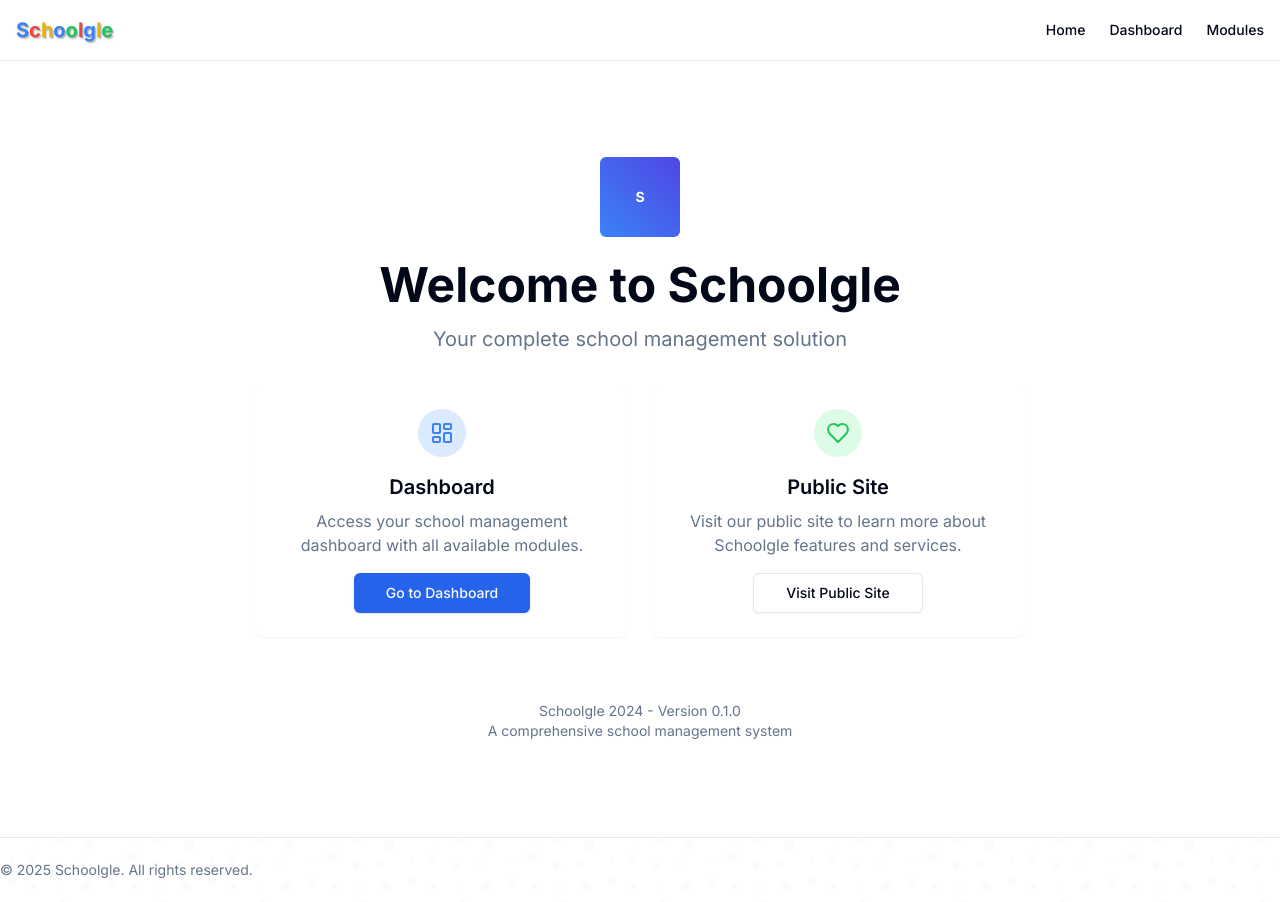
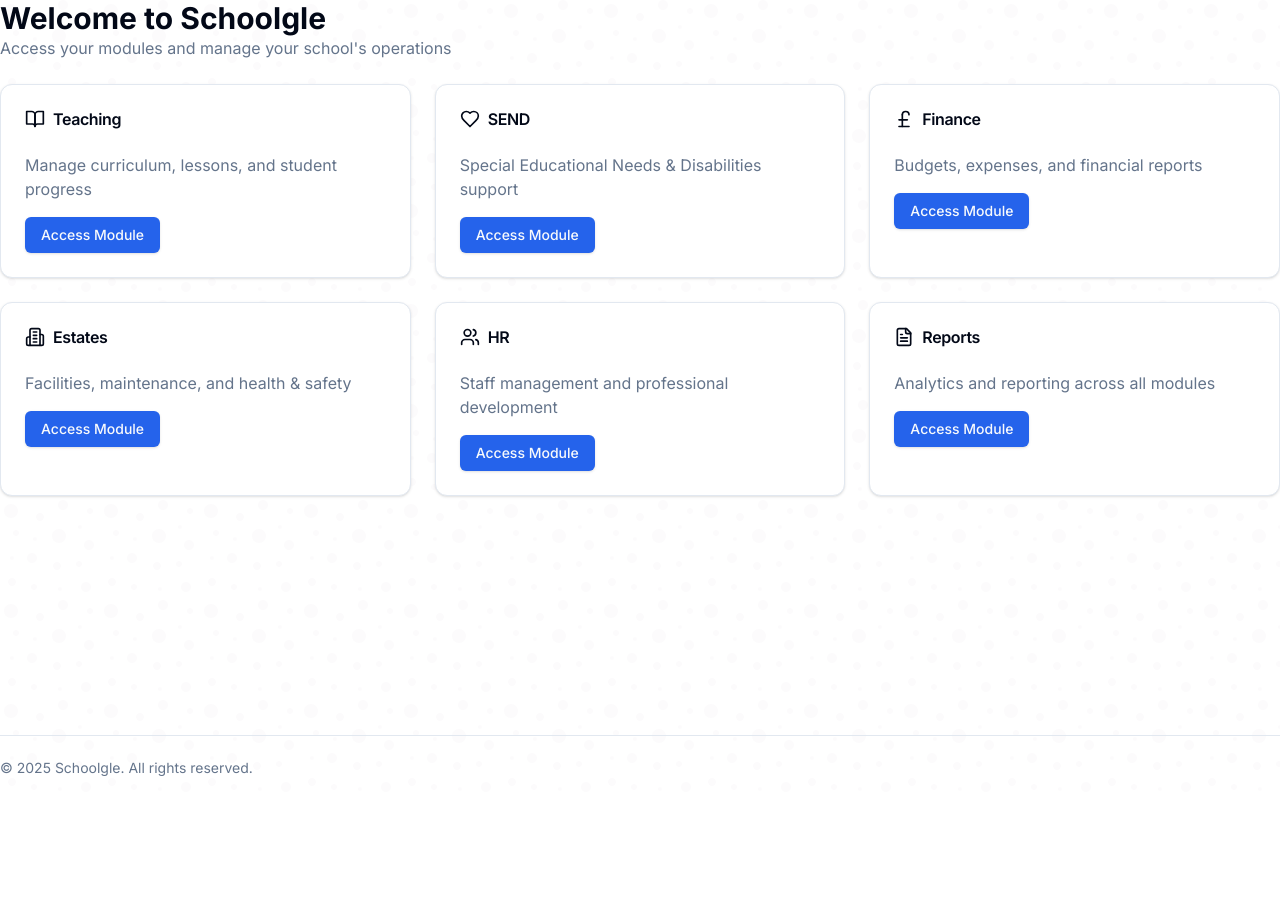
Before and after one commit to DSumm18/schoolgle-app-2025, a Next.js app: page / in a window 1280 px wide. After the commit the page ends 800 px from the top, so only its background shows below. Built offline with nearby package versions, Linux system fonts and the light colour scheme.

Commit message:
Move dashboard to home page and remove conflicting routes

```diff
--- a/src/app/(modules)/dashboard/page.tsx
+++ /dev/null
@@ -1,103 +0,0 @@
-"use client"
-
-import { withAuth } from "@/lib/components/auth/with-auth"
-import { useAuth } from "@/lib/hooks/use-auth"
-import { Card, CardContent, CardHeader, CardTitle } from "@/components/ui/card"
-import { Button } from "@/components/ui/button"
-import {
-  BookOpen,
-  Building2,
-  FileText,
-  Heart,
-  PoundSterling,
-  Users,
-} from "lucide-react"
-import Link from "next/link"
-
-const modules = [
-  {
-    name: "Teaching",
-    description: "Manage curriculum, lessons, and student progress",
-    href: "/teaching",
-    icon: BookOpen,
-    permission: { module: "teaching", action: "view" },
-  },
-  {
-    name: "SEND",
-    description: "Special Educational Needs & Disabilities support",
-    href: "/send",
-    icon: Heart,
-    permission: { module: "send", action: "view" },
-  },
-  {
-    name: "Finance",
-    description: "Budgets, expenses, and financial reports",
-    href: "/finance",
-    icon: PoundSterling,
-    permission: { module: "finance", action: "view" },
-  },
-  {
-    name: "Estates",
-    description: "Facilities, maintenance, and health & safety",
-    href: "/estates",
-    icon: Building2,
-    permission: { module: "estates", action: "view" },
-  },
-  {
-    name: "HR",
-    description: "Staff management and professional development",
-    href: "/hr",
-    icon: Users,
-    permission: { module: "hr", action: "view" },
-  },
-  {
-    name: "Reports",
-    description: "Analytics and reporting across all modules",
-    href: "/reports",
-    icon: FileText,
-    permission: { module: "reports", action: "view" },
-  },
-]
-
-function DashboardPage() {
-  const { checkPermission, profile } = useAuth()
-
-  return (
-    <div className="space-y-6">
-      <div className="flex items-center justify-between">
-        <div>
-          <h1 className="text-3xl font-bold">Welcome back, {profile?.name}</h1>
-          <p className="text-muted-foreground">
-            Access your modules and manage your school&apos;s operations
-          </p>
-        </div>
-      </div>
-
-      <div className="grid gap-6 md:grid-cols-2 lg:grid-cols-3">
-        {modules.map((module) => {
-          const isAllowed = checkPermission(module.permission.module, module.permission.action)
-          if (!isAllowed) return null
-
-          return (
-            <Card key={module.href}>
-              <CardHeader>
-                <CardTitle className="flex items-center gap-2">
-                  <module.icon className="h-5 w-5" />
-                  {module.name}
-                </CardTitle>
-              </CardHeader>
-              <CardContent>
-                <p className="mb-4 text-muted-foreground">{module.description}</p>
-                <Button asChild>
-                  <Link href={module.href}>Access Module</Link>
-                </Button>
-              </CardContent>
-            </Card>
-          )
-        })}
-      </div>
-    </div>
-  )
-}
-
-export default withAuth(DashboardPage, { module: "dashboard", action: "view" })
--- a/src/app/page.tsx
+++ b/src/app/page.tsx
@@ -1,250 +1,86 @@
-"use client";
+"use client"
 
-import React from "react";
-import { motion, HTMLMotionProps, Variants } from "framer-motion";
-import Link from "next/link";
-import { Button } from "@/components/ui/button";
-import Header from "@/components/header";
-import { AnimatedLogo } from "@/components/animated-logo";
-import { Card, CardContent, CardDescription, CardFooter, CardHeader, CardTitle } from '@/components/ui/card';
-import { CheckCircle2, Book, Calendar, AlertCircle, ArrowRight } from 'lucide-react';
+import { Card, CardContent, CardHeader, CardTitle } from "@/components/ui/card"
+import { Button } from "@/components/ui/button"
+import {
+  BookOpen,
+  Building2,
+  FileText,
+  Heart,
+  PoundSterling,
+  Users,
+} from "lucide-react"
+import Link from "next/link"
+
+const modules = [
+  {
+    name: "Teaching",
+    description: "Manage curriculum, lessons, and student progress",
+    href: "/teaching",
+    icon: BookOpen,
+  },
+  {
+    name: "SEND",
+    description: "Special Educational Needs & Disabilities support",
+    href: "/send",
+    icon: Heart,
+  },
+  {
+    name: "Finance",
+    description: "Budgets, expenses, and financial reports",
+    href: "/finance",
+    icon: PoundSterling,
+  },
+  {
+    name: "Estates",
+    description: "Facilities, maintenance, and health & safety",
+    href: "/estates",
+    icon: Building2,
+  },
+  {
+    name: "HR",
+    description: "Staff management and professional development",
+    href: "/hr",
+    icon: Users,
+  },
+  {
+    name: "Reports",
+    description: "Analytics and reporting across all modules",
+    href: "/reports",
+    icon: FileText,
+  },
+]
 
 export default function HomePage() {
-  // Animation variants
-  const containerVariants: Variants = {
-    hidden: {},
-    visible: {
-      transition: {
-        staggerChildren: 0.1
-      }
-    }
-  };
+  return (
+    <div className="space-y-6">
+      <div className="flex items-center justify-between">
+        <div>
+          <h1 className="text-3xl font-bold">Welcome to Schoolgle</h1>
+          <p className="text-muted-foreground">
+            Access your modules and manage your school&apos;s operations
+          </p>
+        </div>
+      </div>
 
-  const itemVariants: Variants = {
-    hidden: { opacity: 0, y: 20 },
-    visible: {
-      opacity: 1,
-      y: 0,
-      transition: {
-        type: "spring",
-        stiffness: 260,
-        damping: 20
-      }
-    }
-  };
-
-  const fadeInUpVariants: Variants = {
-    hidden: { opacity: 0, y: 20 },
-    visible: {
-      opacity: 1,
-      y: 0,
-      transition: { duration: 0.6, ease: "easeOut" }
-    }
-  };
-
-  const scaleInVariants: Variants = {
-    hidden: { opacity: 0, scale: 0.9 },
-    visible: {
-      opacity: 1,
-      scale: 1,
-      transition: { duration: 0.5 }
-    }
-  };
-
-  const bgCircle1Props: HTMLMotionProps<"div"> = {
-    className: "absolute top-10 left-10 w-20 h-20 rounded-full bg-blue-300",
-    animate: {
-      x: [0, 30, 0],
-      y: [0, -30, 0]
-    },
-    transition: {
-      repeat: Infinity,
-      duration: 5,
-      ease: "easeInOut"
-    }
-  };
-
-  const bgCircle2Props: HTMLMotionProps<"div"> = {
-    className: "absolute bottom-20 right-20 w-32 h-32 rounded-full bg-purple-300",
-    animate: {
-      x: [0, -40, 0],
-      y: [0, 40, 0]
-    },
-    transition: {
-      repeat: Infinity,
-      duration: 7,
-      ease: "easeInOut"
-    }
-  };
-
-  const bgCircle3Props: HTMLMotionProps<"div"> = {
-    className: "absolute top-1/2 left-1/3 w-16 h-16 rounded-full bg-indigo-300",
-    animate: {
-      x: [0, 50, 0],
-      y: [0, 50, 0]
-    },
-    transition: {
-      repeat: Infinity,
-      duration: 6,
-      ease: "easeInOut"
-    }
-  };
-
-  const heroContainerProps: HTMLMotionProps<"div"> = {
-    className: "text-center lg:text-left",
-    initial: "hidden",
-    animate: "visible",
-    variants: containerVariants
-  };
-
-  const featuresSectionProps: HTMLMotionProps<"div"> = {
-    className: "text-center mb-12",
-    initial: "hidden",
-    whileInView: "visible",
-    viewport: { once: true, margin: "-100px" },
-    variants: fadeInUpVariants
-  };
-
-  const featuresGridProps: HTMLMotionProps<"div"> = {
-    className: "grid grid-cols-1 md:grid-cols-3 gap-8",
-    initial: "hidden",
-    whileInView: "visible",
-    viewport: { once: true, margin: "-100px" },
-    variants: containerVariants
-  };
-
-  const testimonialsSectionProps: HTMLMotionProps<"div"> = {
-    className: "text-center mb-12",
-    initial: "hidden",
-    whileInView: "visible",
-    viewport: { once: true, margin: "-100px" },
-    variants: fadeInUpVariants
-  };
-
-  const testimonialsGridProps: HTMLMotionProps<"div"> = {
-    className: "grid grid-cols-1 md:grid-cols-2 gap-8",
-    initial: "hidden",
-    whileInView: "visible",
-    viewport: { once: true, margin: "-100px" },
-    variants: containerVariants
-  };
-
-  const ctaSectionProps: HTMLMotionProps<"div"> = {
-    className: "max-w-6xl mx-auto text-center",
-    initial: "hidden",
-    whileInView: "visible",
-    viewport: { once: true },
-    variants: containerVariants
-  };
-
-  return (
-    <div className="min-h-screen flex flex-col bg-background">
-      <Header />
-
-      <main className="flex-grow flex flex-col items-center justify-center p-6 md:p-24">
-        <motion.div
-          initial={{ opacity: 0, y: -20 }}
-          animate={{ opacity: 1, y: 0 }}
-          transition={{ duration: 0.6 }}
-          className="max-w-3xl mx-auto text-center"
-        >
-          <div className="flex justify-center mb-6">
-            <AnimatedLogo width={80} height={80} />
-          </div>
-
-          <h1 className="text-4xl md:text-5xl font-bold mb-4">
-            Welcome to Schoolgle
-          </h1>
-
-          <p className="text-xl text-muted-foreground mb-8">
-            Your complete school management solution
-          </p>
-
-          <div className="grid grid-cols-1 md:grid-cols-2 gap-6 mt-8">
-            <motion.div
-              initial={{ opacity: 0, x: -20 }}
-              animate={{ opacity: 1, x: 0 }}
-              transition={{ duration: 0.5, delay: 0.3 }}
-              className="flex flex-col items-center bg-card rounded-lg p-6 shadow-sm"
-            >
-              <div className="w-12 h-12 rounded-full bg-blue-100 flex items-center justify-center mb-4">
-                <svg
-                  xmlns="http://www.w3.org/2000/svg"
-                  width="24"
-                  height="24"
-                  viewBox="0 0 24 24"
-                  fill="none"
-                  stroke="currentColor"
-                  strokeWidth="2"
-                  strokeLinecap="round"
-                  strokeLinejoin="round"
-                  className="text-blue-500"
-                >
-                  <rect width="7" height="9" x="3" y="3" rx="1" />
-                  <rect width="7" height="5" x="14" y="3" rx="1" />
-                  <rect width="7" height="9" x="14" y="12" rx="1" />
-                  <rect width="7" height="5" x="3" y="16" rx="1" />
-                </svg>
-              </div>
-              <h2 className="text-xl font-semibold mb-2">Dashboard</h2>
-              <p className="text-muted-foreground text-center mb-4">
-                Access your school management dashboard with all available modules.
-              </p>
-              <Link href="/dashboard" className="mt-auto">
-                <Button size="lg" className="w-full">
-                  Go to Dashboard
-                </Button>
-              </Link>
-            </motion.div>
-
-            <motion.div
-              initial={{ opacity: 0, x: 20 }}
-              animate={{ opacity: 1, x: 0 }}
-              transition={{ duration: 0.5, delay: 0.3 }}
-              className="flex flex-col items-center bg-card rounded-lg p-6 shadow-sm"
-            >
-              <div className="w-12 h-12 rounded-full bg-green-100 flex items-center justify-center mb-4">
-                <svg
-                  xmlns="http://www.w3.org/2000/svg"
-                  width="24"
-                  height="24"
-                  viewBox="0 0 24 24"
-                  fill="none"
-                  stroke="currentColor"
-                  strokeWidth="2"
-                  strokeLinecap="round"
-                  strokeLinejoin="round"
-                  className="text-green-500"
-                >
-                  <path d="M19 14c1.49-1.46 3-3.21 3-5.5A5.5 5.5 0 0 0 16.5 3c-1.76 0-3 .5-4.5 2-1.5-1.5-2.74-2-4.5-2A5.5 5.5 0 0 0 2 8.5c0 2.3 1.5 4.05 3 5.5l7 7Z" />
-                </svg>
-              </div>
-              <h2 className="text-xl font-semibold mb-2">Public Site</h2>
-              <p className="text-muted-foreground text-center mb-4">
-                Visit our public site to learn more about Schoolgle features and services.
-              </p>
-              <Link href="/marketing" className="mt-auto">
-                <Button size="lg" variant="outline" className="w-full">
-                  Visit Public Site
-                </Button>
-              </Link>
-            </motion.div>
-          </div>
-        </motion.div>
-
-        <motion.div
-          initial={{ opacity: 0, y: 20 }}
-          animate={{ opacity: 1, y: 0 }}
-          transition={{ duration: 0.5, delay: 0.6 }}
-          className="mt-16 max-w-lg mx-auto text-center"
-        >
-          <p className="text-sm text-muted-foreground">
-            Schoolgle 2024 - Version 0.1.0
-            <br />
-            A comprehensive school management system
-          </p>
-        </motion.div>
-      </main>
+      <div className="grid gap-6 md:grid-cols-2 lg:grid-cols-3">
+        {modules.map((module) => (
+          <Card key={module.href}>
+            <CardHeader>
+              <CardTitle className="flex items-center gap-2">
+                <module.icon className="h-5 w-5" />
+                {module.name}
+              </CardTitle>
+            </CardHeader>
+            <CardContent>
+              <p className="mb-4 text-muted-foreground">{module.description}</p>
+              <Button asChild>
+                <Link href={module.href}>Access Module</Link>
+              </Button>
+            </CardContent>
+          </Card>
+        ))}
+      </div>
     </div>
-  );
+  )
 }
```
